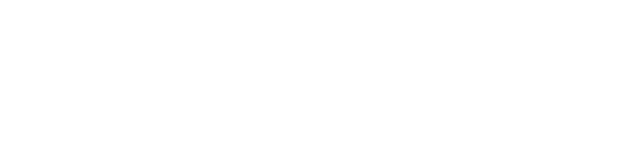
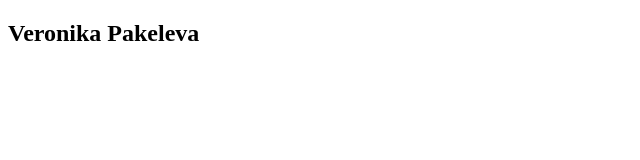
Before and after one commit to Nika0711/rsschool-cv-old, a plain HTML site: page index.html in a window 1280 px wide. Shown: the whole page, without its empty margins (0-640 px from the left). Drawn offline with Linux system fonts and the light colour scheme.

Commit message:
feat: adding name

```diff
--- a/index.html
+++ b/index.html
@@ -4,9 +4,9 @@
     <meta charset="UTF-8">
     <meta http-equiv="X-UA-Compatible" content="IE=edge">
     <meta name="viewport" content="width=device-width, initial-scale=1.0">
-    <title>Document</title>
+    <title>CV HTML</title>
 </head>
 <body>
-
+<h2>Veronika Pakeleva</h2>
 </body>
 </html>
```
